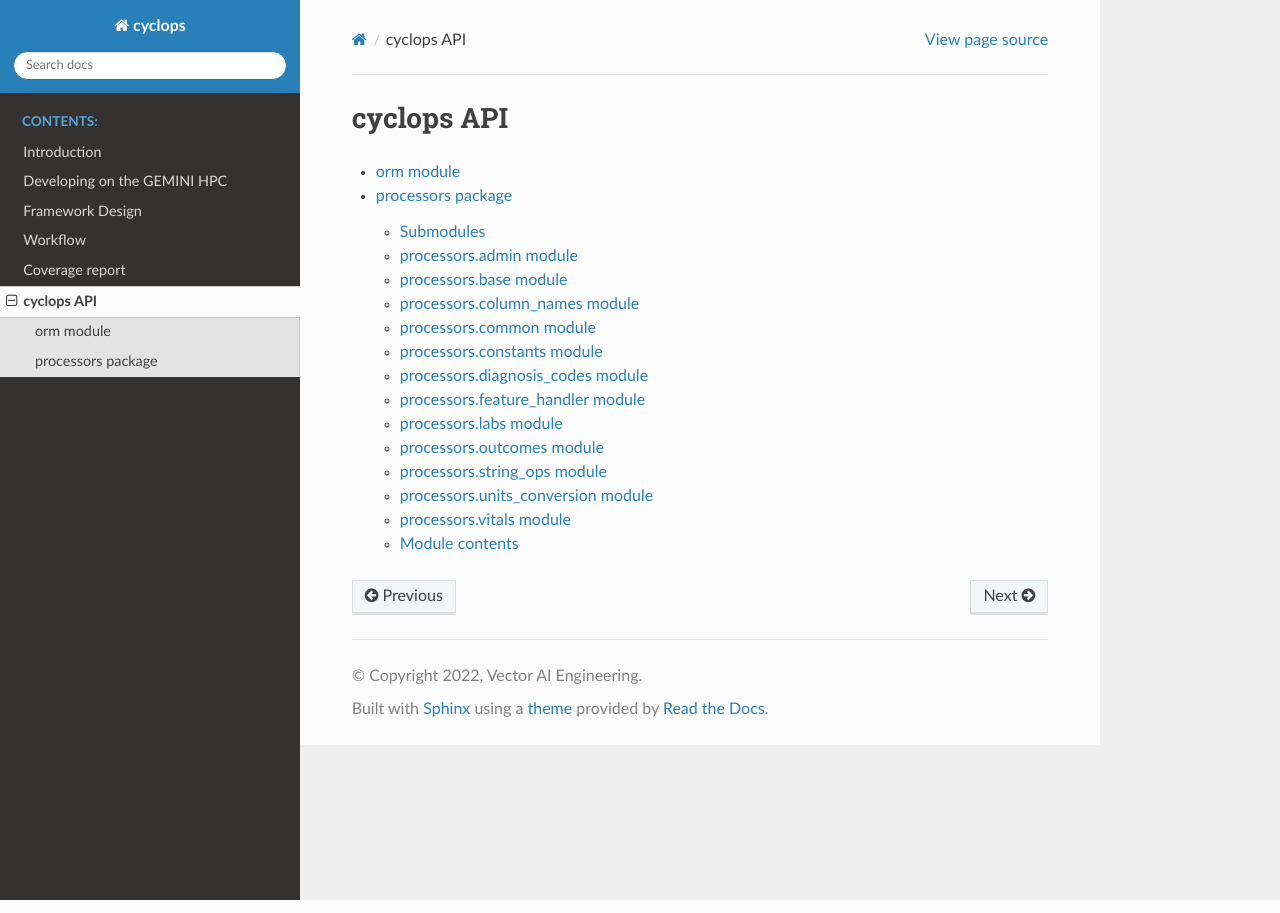
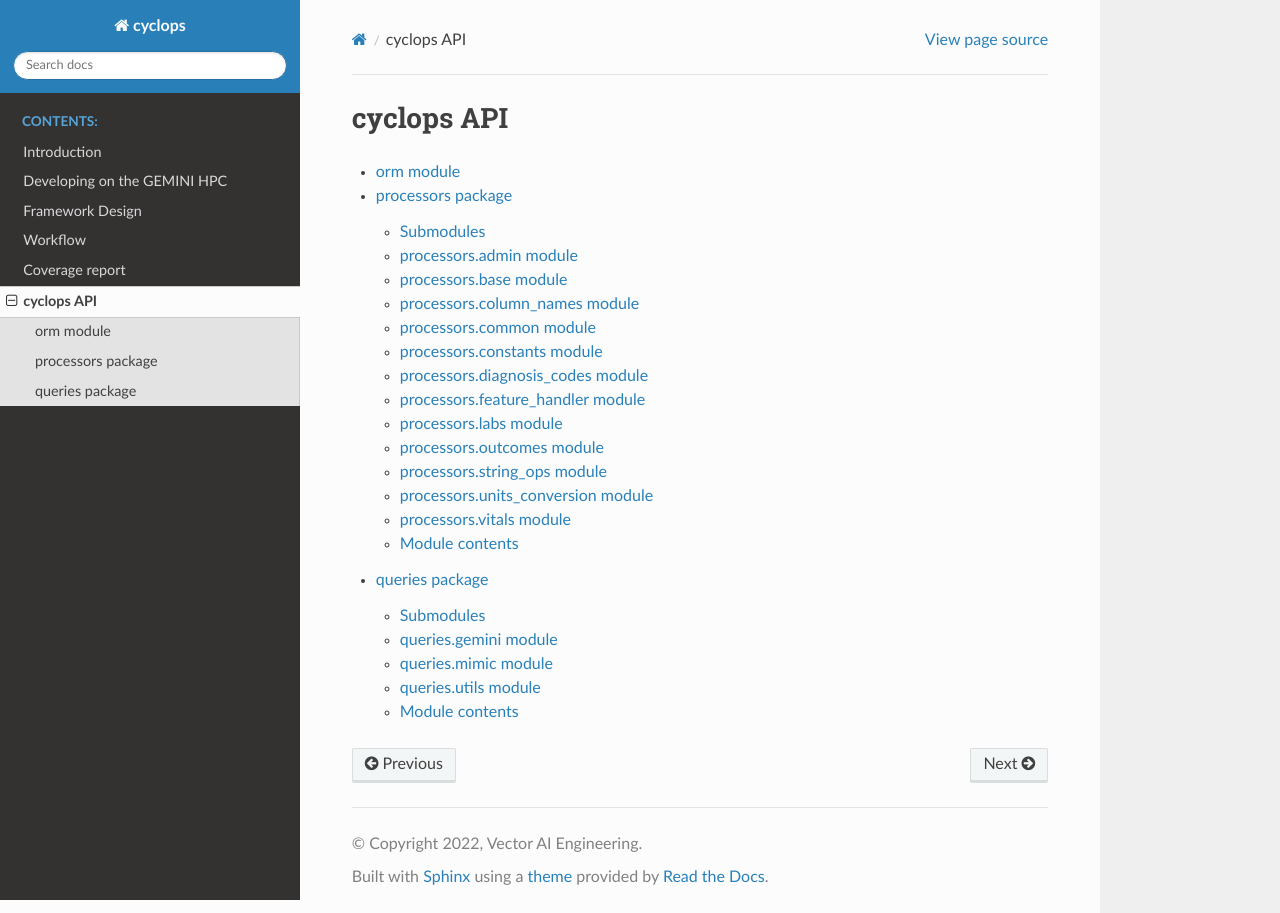
Before and after one commit to VectorInstitute/cyclops, a Sphinx documentation site: the page built from docs/source/api.rst, in a window 1280 px wide. Built offline with Sphinx 7.4.7 and the Read the Docs theme 2.0.0, drawn with Linux system fonts in a browser that asks for light colours.

```diff
--- a/README.rst
+++ b/README.rst
@@ -60,4 +60,4 @@ Now, you can navigate to the notebook's ``Kernel`` tab and set it as
 ``<name_of_kernel>``.
 
 Tutorial notebooks in ``notebooks/tutorials`` can be useful to view the
-functionality of the framework
+functionality of the framework.
--- a/docs/source/api.rst
+++ b/docs/source/api.rst
@@ -6,3 +6,4 @@ cyclops API
 
    orm
    processors
+   queries
--- /dev/null
+++ b/docs/source/queries.rst
@@ -0,0 +1,37 @@
+queries package
+===============
+
+Submodules
+----------
+
+queries.gemini module
+---------------------
+
+.. automodule:: queries.gemini
+   :members:
+   :undoc-members:
+   :show-inheritance:
+
+queries.mimic module
+--------------------
+
+.. automodule:: queries.mimic
+   :members:
+   :undoc-members:
+   :show-inheritance:
+
+queries.utils module
+--------------------
+
+.. automodule:: queries.utils
+   :members:
+   :undoc-members:
+   :show-inheritance:
+
+Module contents
+---------------
+
+.. automodule:: queries
+   :members:
+   :undoc-members:
+   :show-inheritance:
```
Also changed, not shown: 1 other file.
